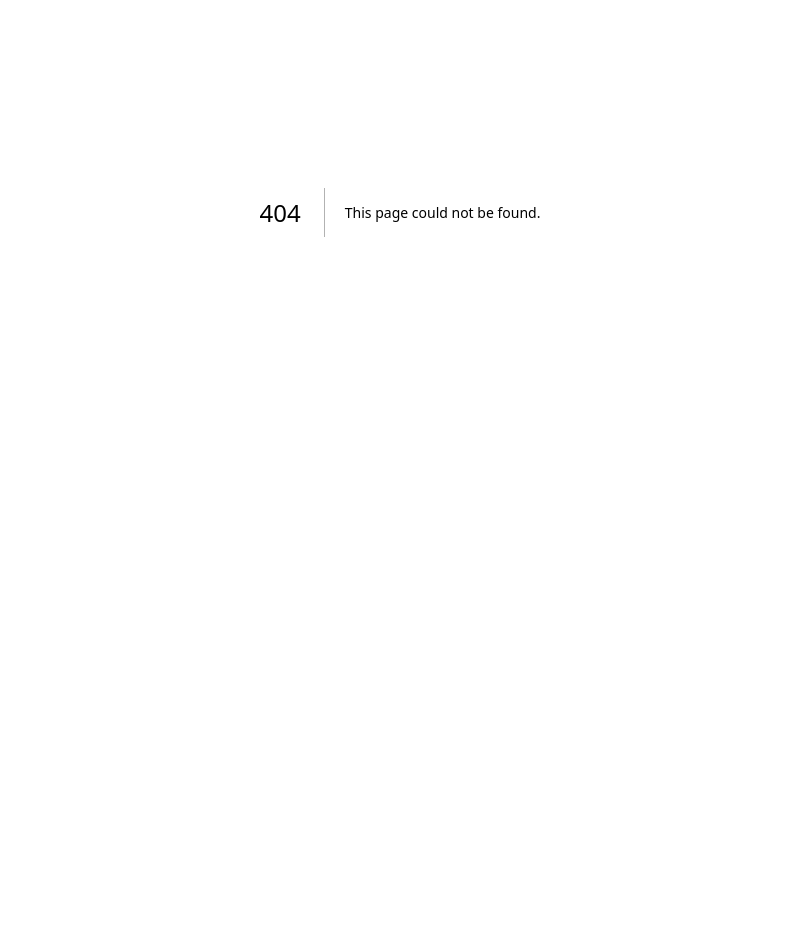
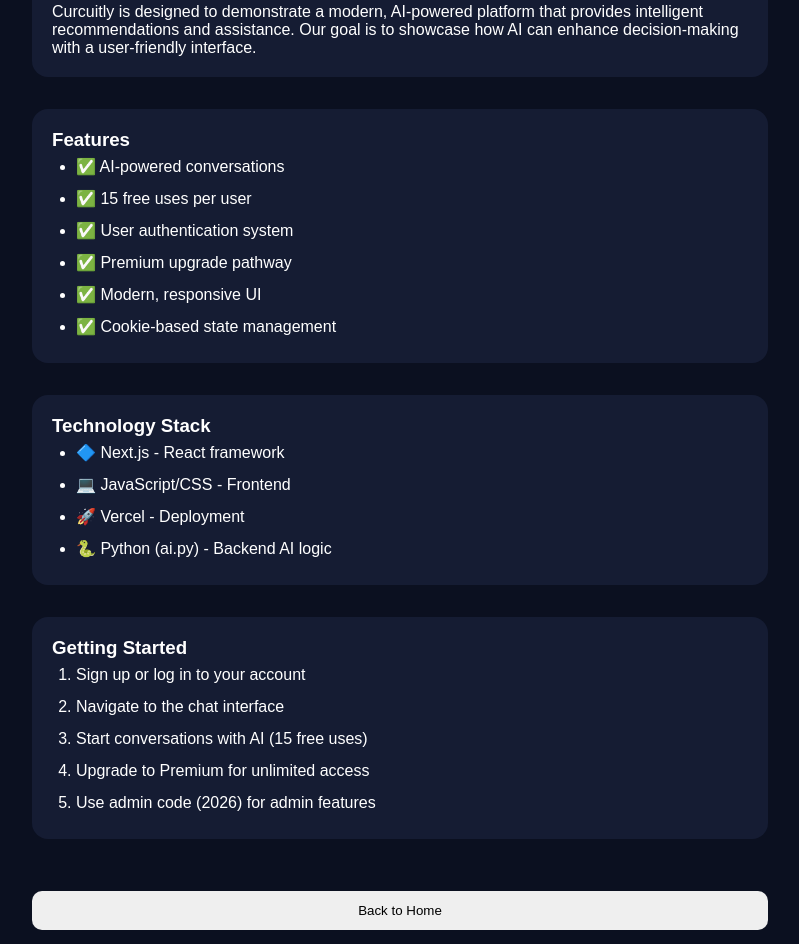
Before and after one commit to sheep1fy/curcuitly, a Next.js app: page /about in a window 1280 px wide. Before the commit this address had no page. Shown: the part 188-1132 px from the top of the page, without its empty margins (240-1039 px from the left). Before the commit the page ends 800 px from the top, so only its background shows below. Built offline with nearby package versions, Linux system fonts and the light colour scheme.

Commit message:
Create about page

```diff
--- /dev/null
+++ b/app/about/page.jsx
@@ -0,0 +1,65 @@
+"use client";
+
+import { useRouter } from "next/navigation";
+
+export default function About() {
+  const router = useRouter();
+
+  return (
+    <main>
+      <div style={{ maxWidth: "800px", margin: "3rem auto", padding: "2rem" }}>
+        <h1 style={{ marginBottom: "2rem", color: "var(--accent-blue)" }}>
+          About Curcuitly
+        </h1>
+
+        <div className="card" style={{ marginBottom: "2rem" }}>
+          <h3>Our Mission</h3>
+          <p>
+            Curcuitly is designed to demonstrate a modern, AI-powered platform that provides intelligent recommendations and assistance. Our goal is to showcase how AI can enhance decision-making with a user-friendly interface.
+          </p>
+        </div>
+
+        <div className="card" style={{ marginBottom: "2rem" }}>
+          <h3>Features</h3>
+          <ul style={{ lineHeight: "2", paddingLeft: "1.5rem" }}>
+            <li>✅ AI-powered conversations</li>
+            <li>✅ 15 free uses per user</li>
+            <li>✅ User authentication system</li>
+            <li>✅ Premium upgrade pathway</li>
+            <li>✅ Modern, responsive UI</li>
+            <li>✅ Cookie-based state management</li>
+          </ul>
+        </div>
+
+        <div className="card" style={{ marginBottom: "2rem" }}>
+          <h3>Technology Stack</h3>
+          <ul style={{ lineHeight: "2", paddingLeft: "1.5rem" }}>
+            <li>🔷 Next.js - React framework</li>
+            <li>💻 JavaScript/CSS - Frontend</li>
+            <li>🚀 Vercel - Deployment</li>
+            <li>🐍 Python (ai.py) - Backend AI logic</li>
+          </ul>
+        </div>
+
+        <div className="card" style={{ marginBottom: "2rem" }}>
+          <h3>Getting Started</h3>
+          <ol style={{ lineHeight: "2", paddingLeft: "1.5rem" }}>
+            <li>Sign up or log in to your account</li>
+            <li>Navigate to the chat interface</li>
+            <li>Start conversations with AI (15 free uses)</li>
+            <li>Upgrade to Premium for unlimited access</li>
+            <li>Use admin code (2026) for admin features</li>
+          </ol>
+        </div>
+
+        <button
+          className="btn-primary"
+          onClick={() => router.push("/")}
+          style={{ width: "100%" }}
+        >
+          Back to Home
+        </button>
+      </div>
+    </main>
+  );
+}
```
